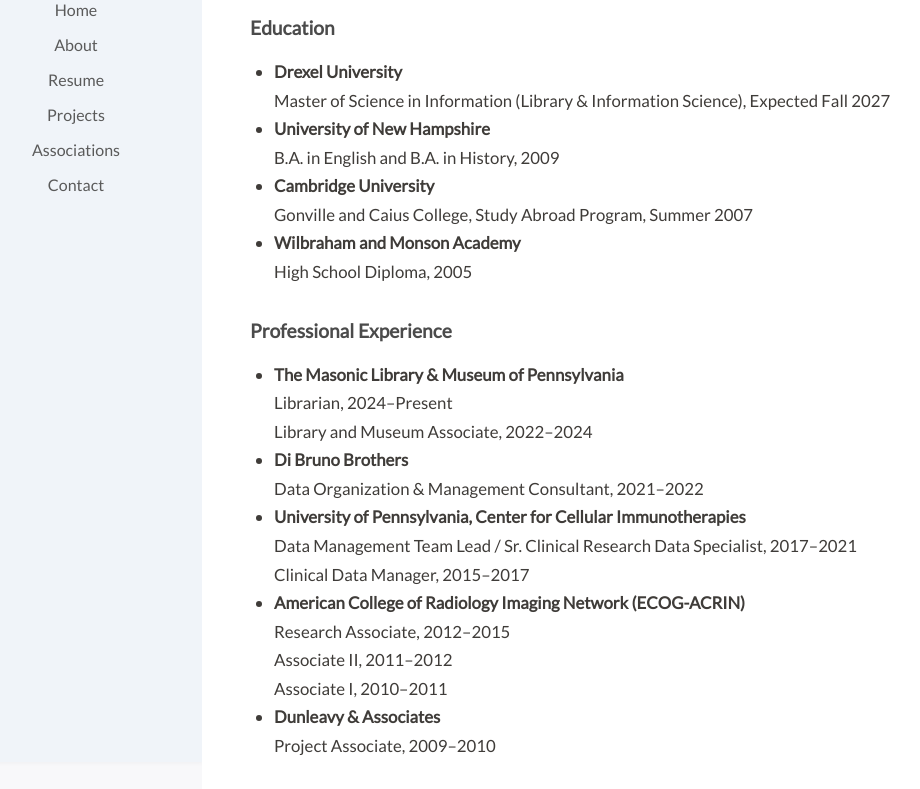
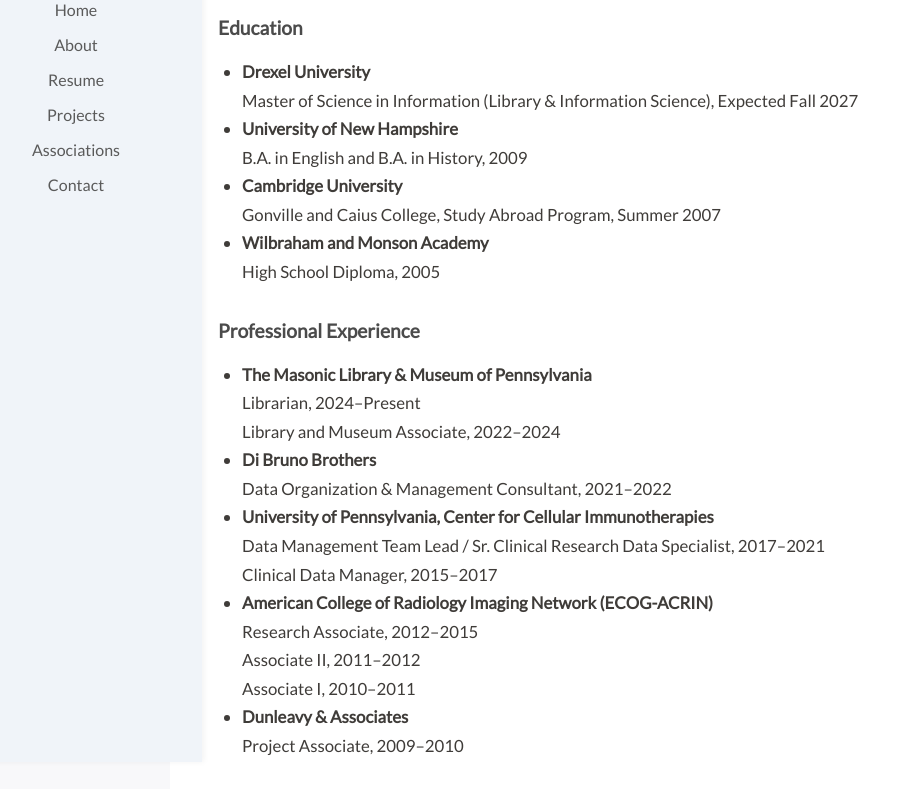
Before and after one commit to UnicornStephD/INFO-552, a plain HTML site: page resume.html in a window 1280 px wide. Shown: the part 110-899 px from the top of the page, without its empty margins (58-978 px from the left). Drawn offline with nearby package versions, Linux system fonts and the light colour scheme.

Commit message:
Update resume.html
nav updates

```diff
--- a/resume.html
+++ b/resume.html
@@ -7,7 +7,6 @@
   <link href="https://fonts.googleapis.com/css2?family=Lato:wght@300;400&family=Playfair+Display:wght@600&display=swap" rel="stylesheet">
   <style>
     body {
-      display: flex;
       flex-direction: row;
       min-height: 100vh;
       position: relative;
@@ -18,6 +17,7 @@
     }
 
     .sidebar {
+      Position: fixed;
       width: 220px;
       background-color: #f0f4f9;
       height: 100vh;
@@ -48,7 +48,7 @@
     }
 
     .container {
-      flex-grow: 1;
+      margin-left: 220px;
       padding: 3rem;
       background-color: #ffffff;
       min-height: 100vh;
```
